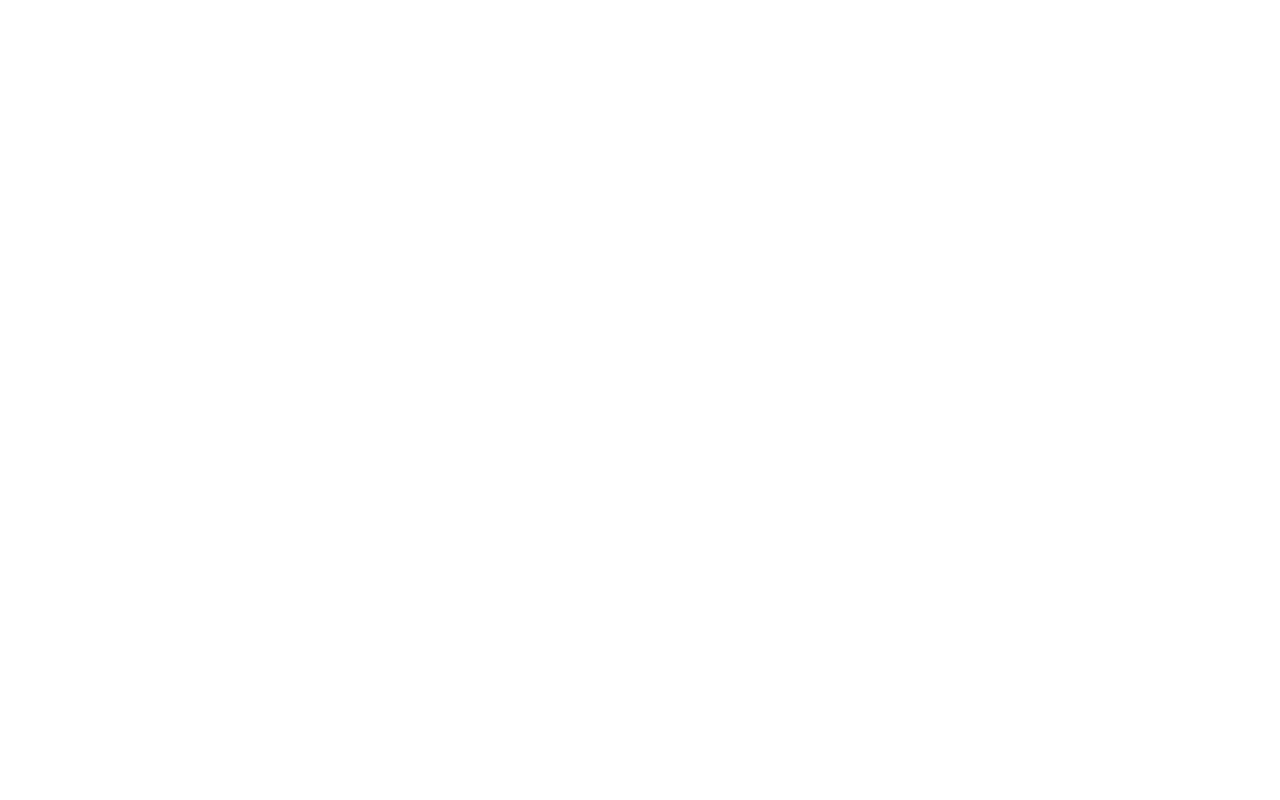
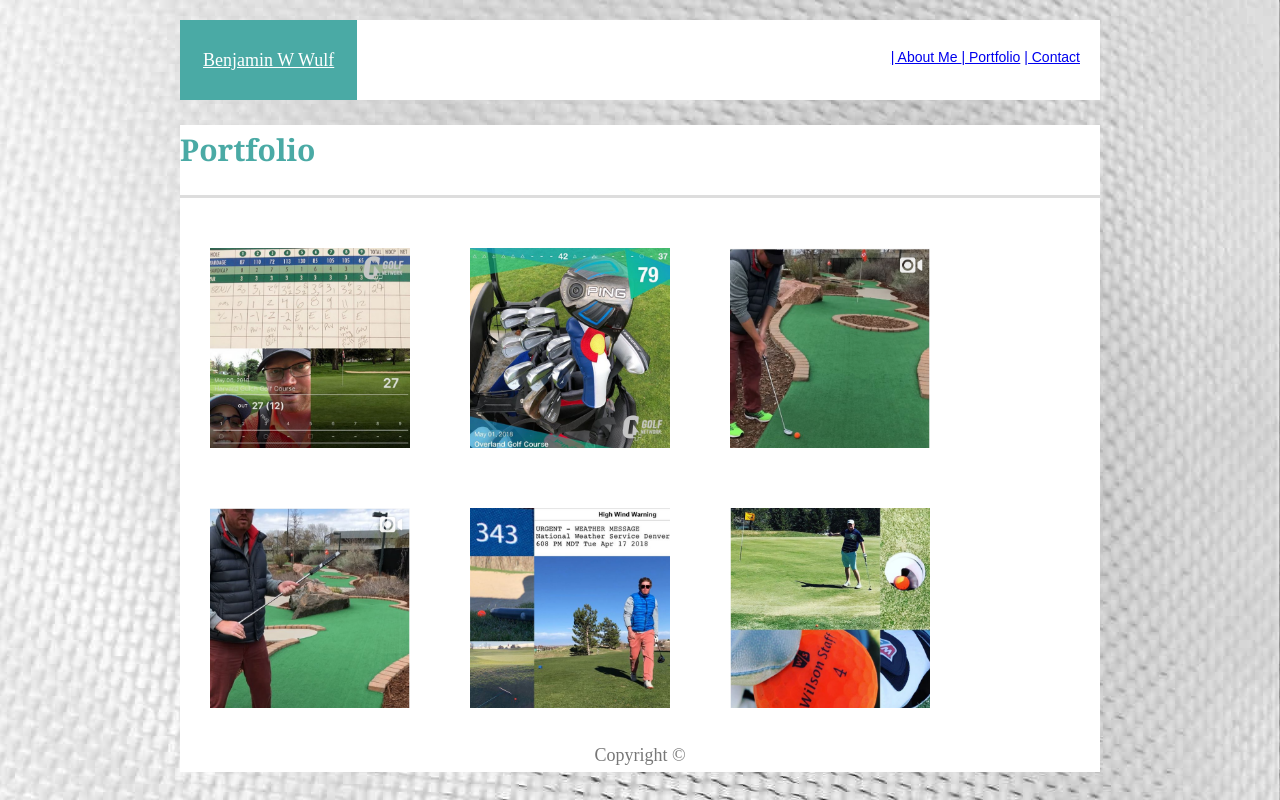
Before and after one commit to benjaminwulf/Basic-Portfolio, a plain HTML site: page portfolio.html in a window 1280 px wide. Drawn offline with Linux system fonts and the light colour scheme.

Commit message:
portfolio page done

```diff
--- a/portfolio.html
+++ b/portfolio.html
@@ -0,0 +1,38 @@
+<!DOCTYPE html>
+<html lang="en-us">
+    <head>
+        <meta charset="UTF-8">
+        <title>Portfolio</title>
+        <link rel="stylesheet" type="text/css" href="assets/css/style.css">
+    </head>
+
+    <body>
+        <header id="master">
+            <div class="container">
+                <a id="about-me" href="index.html">Benjamin W Wulf</a>
+                <nav>
+                        <a href="index.html">| About Me </a>
+                        <a href="portfolio.html">| Portfolio</a>
+                        <a href="contact.html">| Contact</a>
+                </nav>
+            </div>
+        </header>
+
+        <div id="main-container" class="container">
+            <section class="main-section">
+                <h1>Portfolio</h1>
+                <a href="https://www.instagram.com/p/BidWBidA0z0/?taken-by=benji.to"><img src="assets/images/img01_portfolio.png" class="image" alt="27 on par 3"></a>
+                <a href="https://www.instagram.com/p/BiQN6IBA4au/?taken-by=benji.to"><img src="assets/images/img02_portfolio.png" class="image" alt="Breaking 80"></a>
+                <a href="https://www.instagram.com/p/BiDvJ8UAz4L/?taken-by=benji.to"><img src="assets/images/img03_portfolio.png" class="image" alt="Putt putt 1"></a>
+                <a href="https://www.instagram.com/p/BiDlUd7gdrx/?taken-by=benji.to"><img src="assets/images/img04_portfolio.png" class="image" alt="Putt putt 2"></a>
+                <a href="https://www.instagram.com/p/Bhsb3Eoh8hk/?taken-by=benji.to"><img src="assets/images/img05_portfolio.png" class="image" alt="Drive the green"></a>
+                <a href="https://www.instagram.com/p/BhcZiuRBMYs/?taken-by=benji.to"><img src="assets/images/img06_portfolio.png" class="image" alt="Eagle"></a>
+            </section>
+            <footer>
+                <div class="container">
+                    Copyright &copy;
+                </div>
+            </footer>
+        </div>
+    </body>
+</html>
```
Also changed, not shown: index.html (+1 -1 lines), assets/images/img01_portfolio.png (added), assets/images/img02_portfolio.png (added), assets/images/img03_portfolio.png (added), assets/images/img04_portfolio.png (added), assets/images/img05_portfolio.png (added), assets/images/img06_portfolio.png (added), 1 other file.
